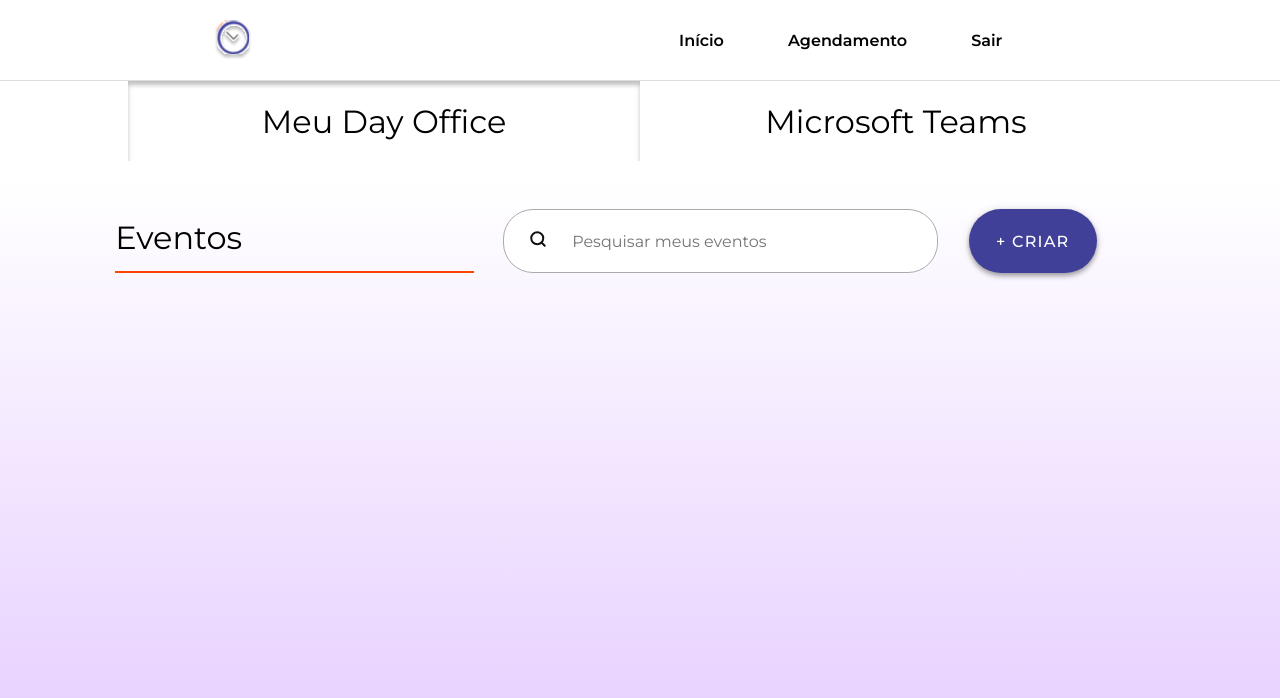
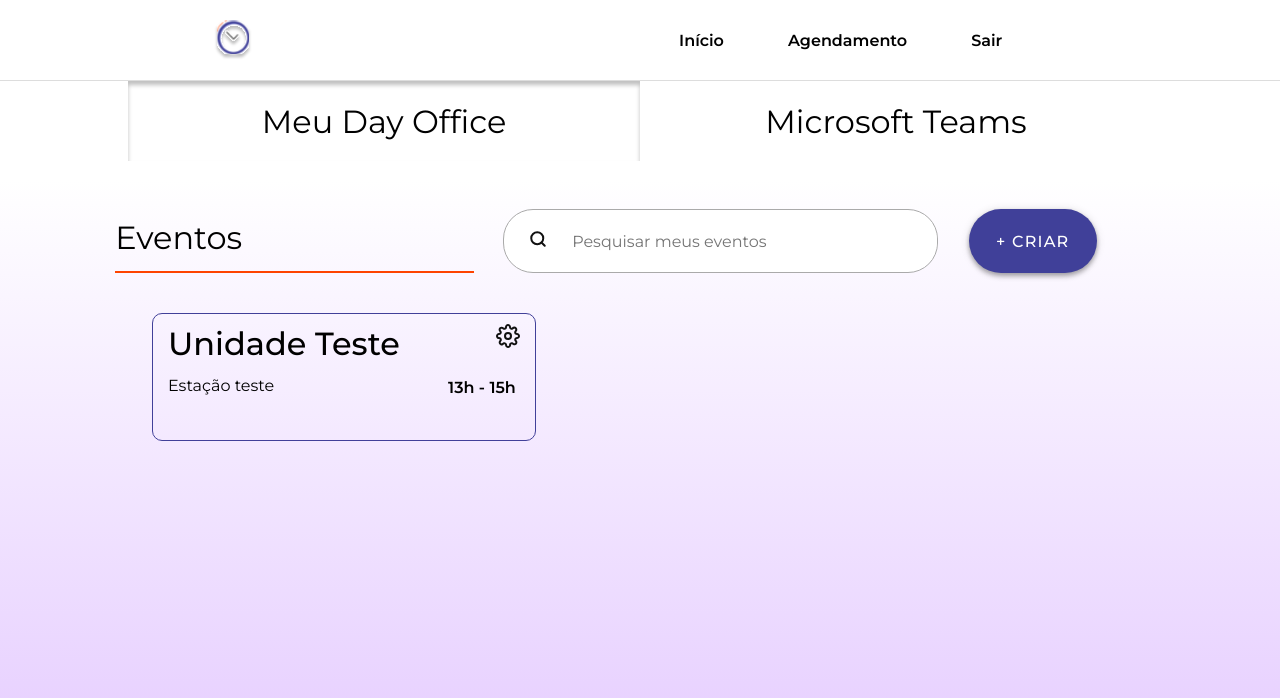
Before and after one commit to FuentesRichard/squad-31, a React (Create React App) app in the folder PoC/Frontend/: page /home in a window 1280 px wide. Shown: the top 698 px of the page. Built offline with nearby package versions, Linux system fonts and the light colour scheme.

Commit message:
Card Agendamento

```diff
--- a/PoC/Frontend/src/pages/Home.tsx
+++ b/PoC/Frontend/src/pages/Home.tsx
@@ -1,6 +1,7 @@
 import "../styles/Home.scss";
 import relogioSVG from "../images/Relogio.svg";
 import lupaSVG from "../images/Lupa.svg";
+import settings from "../images/settings.svg";
 
 function ativar_md() {
    let md = document.getElementById('meuday')
@@ -66,7 +67,12 @@
                </div>
                <button>+ Criar</button>
             </div>
-
+            <div className="cards">
+               <img src={settings} alt="" />
+               <h1>Unidade Teste</h1>
+               <p className="Estacao">Estação teste</p>
+               <p className="horario">13h - 15h</p>
+            </div>
          </main>
       </div>
    );
--- a/PoC/Frontend/src/styles/Agendamento.scss
+++ b/PoC/Frontend/src/styles/Agendamento.scss
@@ -1,9 +1,3 @@
-:root {
-  --select-border: rgb(219, 58, 219);
-  --select-focus: rgb(103, 103, 141);
-  --select-arrow: var(--select-border);
-}
-
 #page-agendamento {
   height: 100vh;
   overflow: hidden;
@@ -87,8 +81,8 @@
       float: left;
       width: 25ch;
       height: 5ch;
-      border-top: 1px solid var(--select-border);
-      border-bottom: 1px solid var(--select-border);
+      border-top: 1px solid var(--blue-second);
+      border-bottom: 1px solid var(--blue-second);
       padding: 0.25em 0.5em;
       font-size: 1.25rem;
       line-height: 1.1;
@@ -129,8 +123,8 @@
       display: inline-block;
       width: 25ch;
       height: 5ch;
-      border-top: 1px solid var(--select-border);
-      border-bottom: 1px solid var(--select-border);
+      border-top: 1px solid var(--blue-second);
+      border-bottom: 1px solid var(--blue-second);
       padding: 0.25em 0.5em;
       font-size: 1rem;
       line-height: 1.1;
--- a/PoC/Frontend/src/styles/Home.scss
+++ b/PoC/Frontend/src/styles/Home.scss
@@ -115,6 +115,39 @@
       }
    }
 
+   .cards {
+      width: 30vw;
+      height: 16vh;
+      margin-top: 5vh;
+      margin-left: 19vh;
+      border: 1px solid var(--blue-second);
+      border-radius: 10px;
+
+      img {
+         margin-top: 10px;
+         margin-right: 15px;
+         float: right;
+      }
+
+      h1 {
+         margin-top: 10px;
+         margin-left: 15px;
+         font-weight: 500;
+      }
+
+      .Estacao {
+         margin-top: 1vw;
+         margin-left: 15px;
+         margin-bottom: -17px
+      }
+
+      .horario {
+         margin-right: 1.5vw;
+         margin-bottom: 10px;
+         font-weight: 600;
+         float: right;
+      }
+   }
 
    @media (max-width: 900px) {
       .container-eventos {
```
Also changed, not shown: PoC/Frontend/src/images/settings.svg (added).
